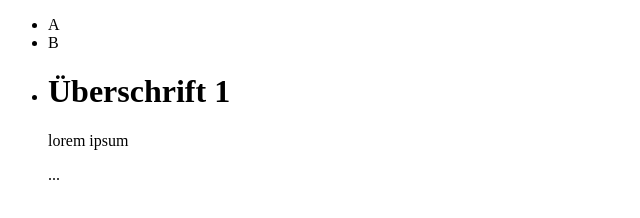
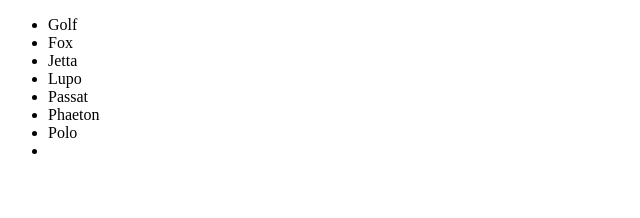
Before and after one commit to hypoport/js-workshop, a website: page chapter_3/03_jquery_dom.html in a window 1280 px wide. Shown: the whole page, without its empty margins (0-640 px from the left). Drawn offline with Linux system fonts and the light colour scheme.

Commit message:
shelf: 03_jquery_dom

```diff
--- a/chapter_3/03_jquery_dom.html
+++ b/chapter_3/03_jquery_dom.html
@@ -2,27 +2,20 @@
 <html>
 <head>
   <meta charset="utf-8">
-  <title></title>
-  <style type="text/css">
-    .foobar {
-      color: red;
-    }
-    .foobar:before {
-      img: url(#);
-    }
-  </style>
+  <title>DOM Manipulationen mit jQuery</title>
+  <link rel="stylesheet" href="jquery_dom.css"/>
 </head>
 <body>
 
-<ul>
-  <!-- Einfache Liste -->
-  <li id="">A</li>
-  <li class="">B</li>
-  <li class="">
-    <h1>Überschrift 1</h1>
-    <p>lorem ipsum</p>
-    ...
-  </li>
+<ul id="Volkswagen">
+  <li class="vw-auto">Golf</li>
+  <li class="vw-auto">Fox</li>
+  <li class="vw-auto">Jetta</li>
+  <li class="vw-auto">Lupo</li>
+  <li class="vw-auto">Passat</li>
+  <li class="vw-auto">Phaeton</li>
+  <li class="vw-auto">Polo</li>
+  <li id="neuesModel" class="vw-auto"></li>
 </ul>
 
 <script type="text/javascript">
@@ -38,10 +31,13 @@
 
 <script type="text/javascript">
 
-  // DOM - AUFGABE
-  // Färbe erstes LI blau
-  // Füge Button in zweites LI ein
-  // Setze KLASSE 'foobar' auf das dritte ELEMENT (anmerkung: die Klasse ist vorbereitet)
+  // DOM - AUFGABEN
+
+  // (1) Färbe den Polo blau (CSS: 'color:blue')
+
+  // (2) Füge einen "Details" - Button beim Fox ein ("<button>Details</button>")
+
+  // (3) Setze die CSS-Klasse "mitMarke" auf das Element vom Jetta (die CSS Klasse ist bereits vorhanden)
   // dupliziere (klone) die Liste und füge sie "rechts" ein
   // packe das frei schwebende LI in ein UL
   // erzeuge eine neue OL List mit 3 Elementen außerhalb des DOMs und füge sie mit einem Befehl ein
```
Also changed, not shown: chapter_3/jquery_dom.css (added, +6 -0 lines).
